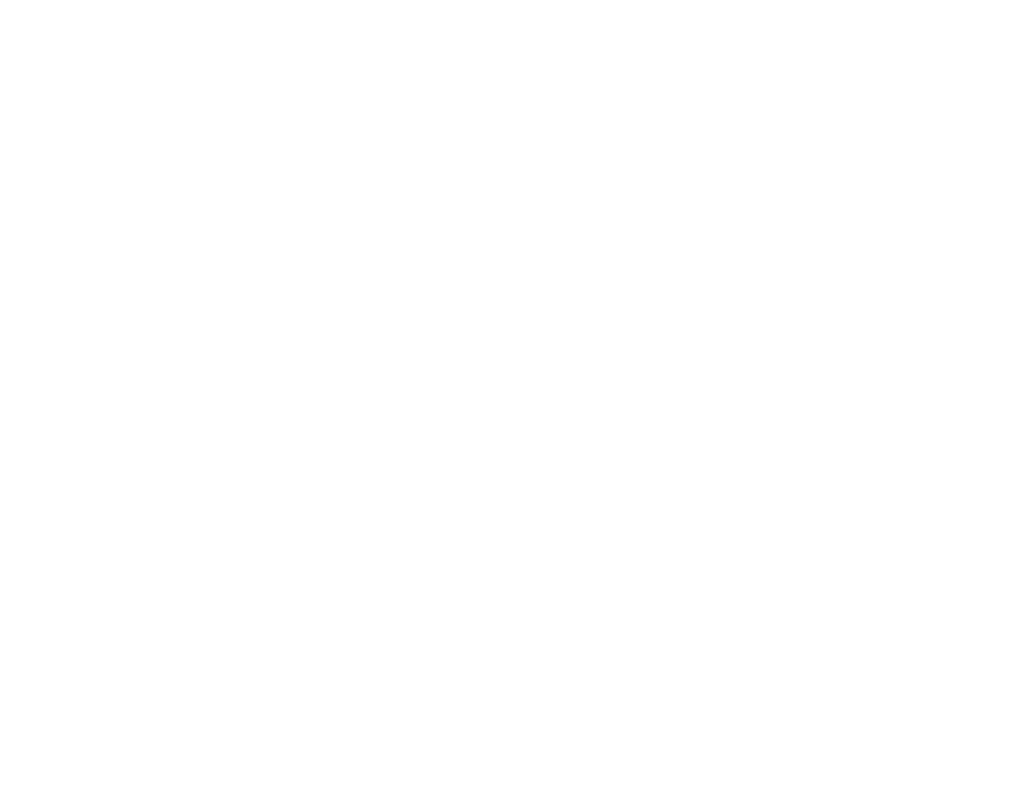
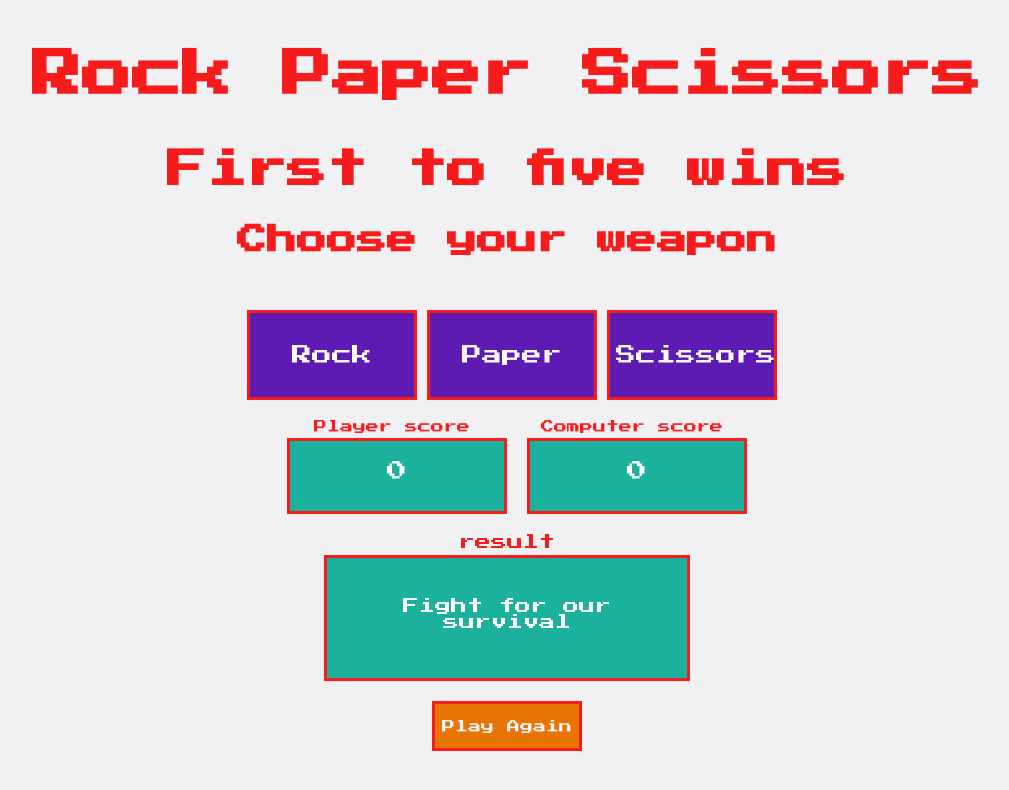
Before and after one commit to AranJaff/rock-paper-scissors, a plain HTML site: page index.html in a window 1280 px wide. Shown: the whole page, without its empty margins (133-1142 px from the left). Drawn offline with Linux system fonts and the light colour scheme.

Commit message:
second version of rps on rps-ui branch

```diff
--- a/index.html
+++ b/index.html
@@ -1,28 +1,224 @@
 <!DOCTYPE html>
 <html>
 <head>
+<style>
+@font-face {
+    font-family: 'myFont';
+    src: url("PressStart2P-Regular.ttf");
+}
 
+body {
+    text-align: center;
+    background-color: rgb(241, 241, 243);
+    font-family: 'myFont';
+    color: rgb(248, 27, 27);
+}
+
+h1 {
+    margin-top: 30px;
+    margin-bottom: 10px;
+    padding: 20px;
+    font-size: 50px ;
+}
+
+h2 {
+    margin: 20px auto;
+    padding: 10px;
+    font-size: 40px;
+}
+ h3 {
+     padding: 5px;
+     margin: 10px auto;
+     font-size: 30px;
+ }
+
+.text {
+    border: rgb(248, 27, 27);
+    border-style: solid;
+    display: block;
+    height: 50px;
+    padding: 10px;
+    margin-left: 10px;
+    background-color:rgb(27, 177, 157);
+}
+
+#playerScore {
+    display: block;
+    height: 40px;
+    width: 30px;
+    margin: 10px auto;
+    font-size: 20px;
+    color: #fff;
+}
+
+#computerScore {
+    display: block;
+    height: 40px;
+    width: 30px;
+    margin: 10px auto;
+    font-size: 20px;
+    color: #fff;
+}
+
+#score-container {
+    display: flex;
+    justify-content: center;
+
+}
+
+#score {
+    margin-left: 10px;
+    width: 230px
+}
+
+#btn-container {
+    display: flex;
+    justify-content: center;
+    margin: 10px auto;
+    margin-bottom: 20px;
+}
+
+#btn-container > button {
+    margin-left: 10px;
+    width: 170px;
+    height: 90px;
+    margin-top: 40px;
+    border-radius: 0;
+    border: rgb(248, 27, 27);
+    border-style: solid;
+    font-family: 'myFont';
+    font-size: 20px;
+    color: rgb(250, 248, 248);
+    background-color:rgb(93, 27, 179);
+}
+
+#playAgain {
+    width: 150px;
+    height: 50px;
+    font-family: 'myFont';
+    font-size: 13px;
+    background-color:rgb(233, 116, 6);
+    color: rgb(250, 249, 249);
+    border: solid;
+    border-color:rgb(248, 27, 27);
+}
+
+#result-container {
+    margin: 20px auto;
+}
+
+.text-result {
+    width: 360px;
+    height: 120px;
+    border:black;
+    border: solid;
+    margin: 5px auto ;
+    background-color:rgb(27, 177, 157);
+}
+
+#result-box {
+    margin-top: 30px;
+    padding: 10px;
+    color: #fff;
+}
+
+
+</style>
 </head>
 <body>
+<h1>Rock Paper Scissors</h1>
+<h2>First to five wins</h2>
+<h3>Choose your weapon</h3>
+
+<div id='container'>
+    <div id='btn-container'>
+        <button id='ROCK'>Rock</button>
+        <button id='PAPER'>Paper</button>
+        <button id='SCISSORS'>Scissors</button>
+    </div>
+
+    <div id='score-container'>
+        <div id='score'>
+            <div style="font-size: 13px; margin-bottom: 5px;">Player score</div>
+            <div class="text">
+                <div id='playerScore'>0</div>
+            </div>
+        </div>
+        <div id='score'>
+            <div style="font-size: 13px; margin-bottom: 5px;">Computer score</div>
+            <div class="text">
+                <div id='computerScore'>0</div>
+            </div>
+        </div>
+    </div>
+
+    <div id='result-container'>
+        <div>result</div>
+        <div class="text-result">
+            <div id='result-box'>1</div>
+        </div>
+    </div>
+
+    <button id='playAgain'>Play Again</button>
+</div>
+
+
+
+
 <script>
+
+    //variable declaration
+    let player = 0;
+    let computer = 0;
+    let playerSelection;
+
+    //player selection event listener
+    const rockButton = document.querySelector('#ROCK');
+    const paperButton = document.querySelector('#PAPER');
+    const scissorsButton = document.querySelector('#SCISSORS');
+
+    const resultBox = document.querySelector("#result-box");
+    const playerScore = document.querySelector("#playerScore");
+    const computerScore = document.querySelector("#computerScore");
+    const playAgain = document.querySelector("#playAgain");
+
+    resultBox.textContent = "Fight for our survival";
+
+    rockButton.addEventListener('click', () => {
+        playerSelection = "ROCK";
+        game();
+    });
+
+    paperButton.addEventListener('click', () => {
+        playerSelection = "PAPER";
+        game();
+    });
+
+    scissorsButton.addEventListener('click', () => {
+        playerSelection = "SCISSORS";
+        game();
+    });
+
+    console.log(playerSelection);
+
+    //randomly choose one choice from rock paper scissors for computer
     function computerPlay() {
         let randomNum = Math.floor(Math.random() * 3 + 1);
         switch(randomNum) {
             case 1:
-                return "Paper";
+                return "PAPER";
                 break;
             case 2:
-                return "rock";
+                return "ROCK";
                 break;
             case 3:
-                return "scissors";
+                return "SCISSORS";
                 break;
         }
     }
 
+    // play one round of game and return a number used in the next function
     function playRound(playerSelection, computerSelection) {
-        playerSelection = playerSelection.toUpperCase();
-        computerSelection = computerSelection.toUpperCase();
 
         if (playerSelection == computerSelection) {
             return 0;
@@ -48,48 +244,65 @@
     }
 
     function game() {
-        let player = 0;
-        let computer = 0;
 
-        for (let i = 0 ; i < 5; i++ ) {
-            let playerSelection = prompt("What's your choice?");
+        if (player > 4 || computer > 4) {
+        }
+        else {
             let roundResult = playRound(playerSelection, computerPlay());
 
             switch (roundResult) {
             case 0:
-                console.log("tie");
+                resultBox.textContent = "A tie !";
                 break;
             case 1:
-                console.log(`You lose! paper beats rock!\ncomputer= ${++computer} player=${player}`);
+                resultBox.textContent = "You lose! paper beats rock!";
+                playerScore.textContent = player;
+                computerScore.textContent = ++computer;
                 break;
             case 2:
-                console.log(`You win! scissors beats paper!\ncomputer= ${computer} player=${++player}`);
+                resultBox.textContent = "You win! scissors beats paper!";
+                playerScore.textContent = ++player;
+                computerScore.textContent = computer;
                 break;
             case 3:
-                console.log(`You lose! rock beats scissors!\ncomputer= ${++computer} player=${player}`);
+                resultBox.textContent = "You lose! rock beats scissors!";
+                playerScore.textContent = player;
+                computerScore.textContent = ++computer;
                 break;
             case 4:
-                console.log(`You win! paper beats rock!\ncomputer= ${computer} player=${++player}`);
+                resultBox.textContent = "You win! paper beats rock!";
+                playerScore.textContent = ++player;
+                computerScore.textContent = computer;
                 break;
             case 5:
-                console.log(`You win! rock beats scissors!\ncomputer= ${computer} player=${++player}`);
+                resultBox.textContent = "You win! rock beats scissors!";
+                playerScore.textContent = ++player;
+                computerScore.textContent = computer;
                 break;
             case 6:
-                console.log(`You lose! scissors beats paper!\ncomputer= ${++computer} player=${player}`);
+                resultBox.textContent = "You lose! scissors beats paper!";
+                playerScore.textContent = player;
+                computerScore.textContent = ++computer;
                 break;
             }
         }
-
-        if (computer > player) {
-            console.log("Finally computer WINS");
+        if (computer == 5) {
+            resultBox.textContent = "Finally computer WINS";
+            return;
         }
-        else if (player > computer) {
-            console.log("FINNALLY PLAYER WINS");
-        }
-        else {
-            console.log("FINALLY TIE");
+        else if (player == 5) {
+            resultBox.textContent = "FINNALLY PLAYER WINS";
+            return;
         }
     }
+
+    playAgain.addEventListener("click", () => {
+        player = 0;
+        computer = 0;
+        playerScore.textContent = player;
+        computerScore.textContent = computer;
+        resultBox.textContent = "Fight again for the Human race!";
+    })
 
 </script>
 </body>
```
Also changed, not shown: PressStart2P-Regular.ttf (added), 1 other file. Lines whose indentation alone changed are shown as unchanged.
